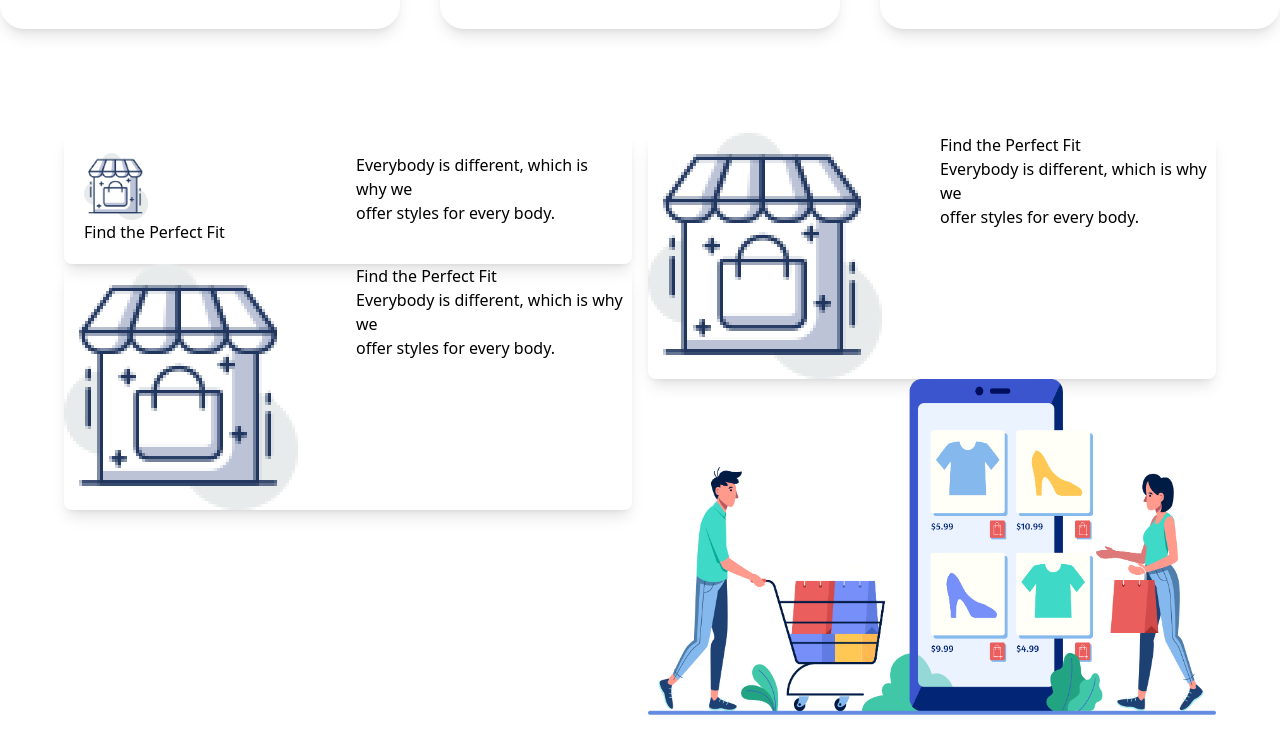
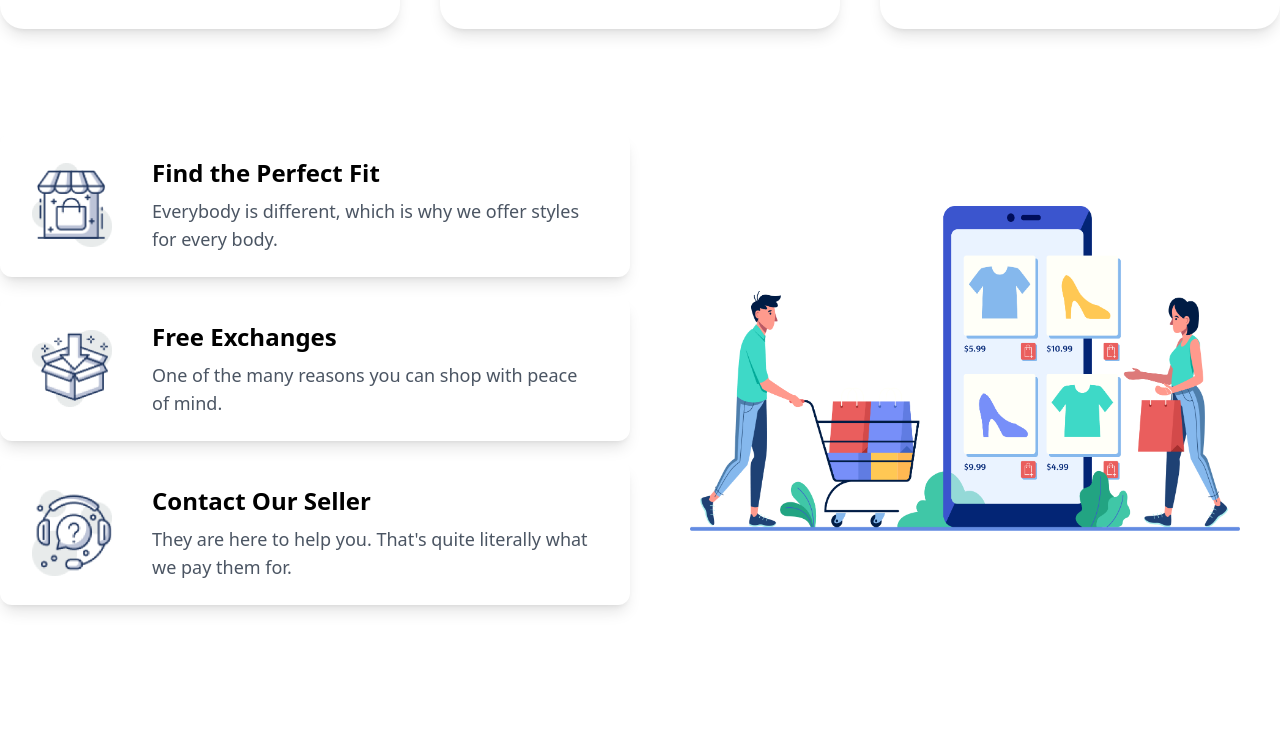
Before and after one commit to azharanowar/penguin-fashion-tailwind, a plain HTML site: page index.html in a window 1280 px wide. Shown: the part 2272-3025 px from the top of the page. After the commit the page ends 2941 px from the top, so only its background shows below. Drawn offline with nearby package versions, Linux system fonts and the light colour scheme.

Commit message:
Process section completed with grid layout

```diff
--- a/index.html
+++ b/index.html
@@ -6,7 +6,7 @@
     <meta name="viewport" content="width=device-width, initial-scale=1.0">
     <title>Penguin Fashion</title>
     <script src="https://cdn.tailwindcss.com"></script>
-    <script>
+    <!-- <script>
         tailwind.config = {
             theme: {
                 colors: {
@@ -14,7 +14,7 @@
                 },
             },
         }
-    </script>
+    </script> -->
 </head>
 <body>
 
@@ -210,38 +210,32 @@
         </div>
 
         <!-- Process Section Start -->
-        <div class="row columns-2 m-16">
-            <div class="">
-                <div class="row bg-white shadow-lg rounded-lg columns-2 p-5">
+        <div class="grid grid-cols-2 gap-5 my-16">
+            <div class="flex justify-around items-center bg-white shadow-lg px-8 py-6 gap-x-10 rounded-xl">
+                <img src="assets/images/house.png" class="w-20" alt="House Image">
                 <div>
-                        <img src="assets/images/house.png" class="w-1/4" alt="House Icon">
-                    </div>
-                    <div>
-                        <h3>Find the Perfect Fit</h3>
-                        <p>Everybody is different, which is why we <br>offer styles for every body.</p>
+                    <h3 class="text-2xl font-bold pb-2">Find the Perfect Fit</h3>
+                    <p class="text-lg text-gray-600">Everybody is different, which is why we offer styles for every body.</p>
                 </div>
             </div>
-                <div class="row bg-white shadow-lg rounded-lg columns-2">
+
+            <div class="row-span-3 flex justify-center items-center p-10">
+                <img src="assets/images/shopping.png" class="" alt="Shopping Image">
+            </div>
+
+            <div class="flex justify-around items-center bg-white shadow-lg px-8 py-6 gap-x-10 rounded-xl">
+                <img src="assets/images/box.png" class="w-20" alt="House Image">
                 <div>
-                        <img src="assets/images/house.png" class="" alt="House Icon">
-                    </div>
-                    <div>
-                        <h3>Find the Perfect Fit</h3>
-                        <p>Everybody is different, which is why we <br>offer styles for every body.</p>
+                    <h3 class="text-2xl font-bold pb-2">Free Exchanges</h3>
+                    <p class="text-lg text-gray-600">One of the many reasons you can shop with peace of mind.</p>
                 </div>
             </div>
-                <div class="row bg-white shadow-lg rounded-lg columns-2">
+            <div class="flex justify-around items-center bg-white shadow-lg px-8 py-6 gap-x-10 rounded-xl">
+                <img src="assets/images/question.png" class="w-20" alt="House Image">
                 <div>
-                        <img src="assets/images/house.png" class="" alt="House Icon">
+                    <h3 class="text-2xl font-bold pb-2">Contact Our Seller</h3>
+                    <p class="text-lg text-gray-600">They are here to help you. That's quite literally what we pay them for.</p>
                 </div>
-                    <div>
-                        <h3>Find the Perfect Fit</h3>
-                        <p>Everybody is different, which is why we <br>offer styles for every body.</p>
-                    </div>
-                </div>
-            </div>
-            <div class="">
-                <img src="assets/images/shopping.png" class="w-full" alt="Shopping Image">
             </div>
         </div>
     </div>
```
Lines whose indentation alone changed are shown as unchanged.
